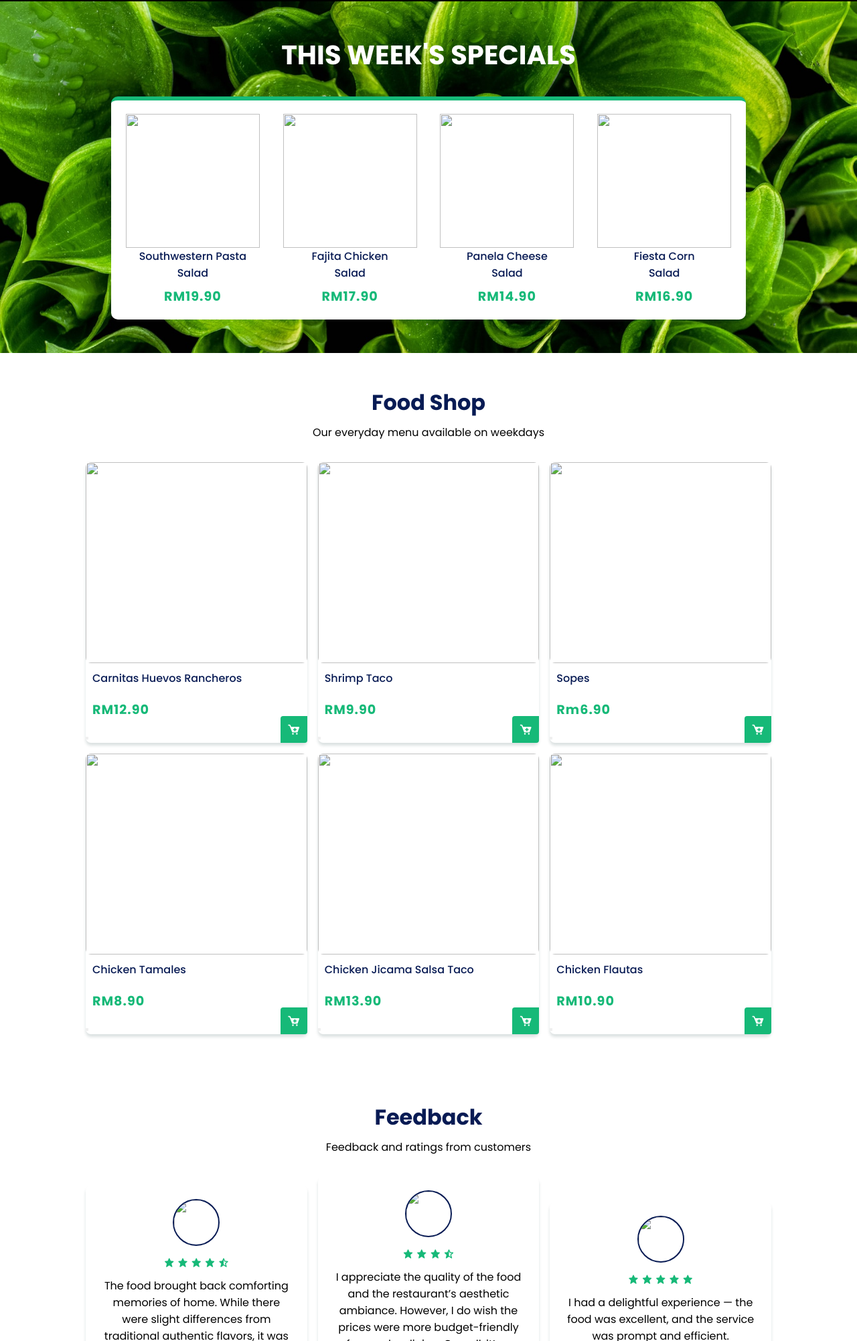
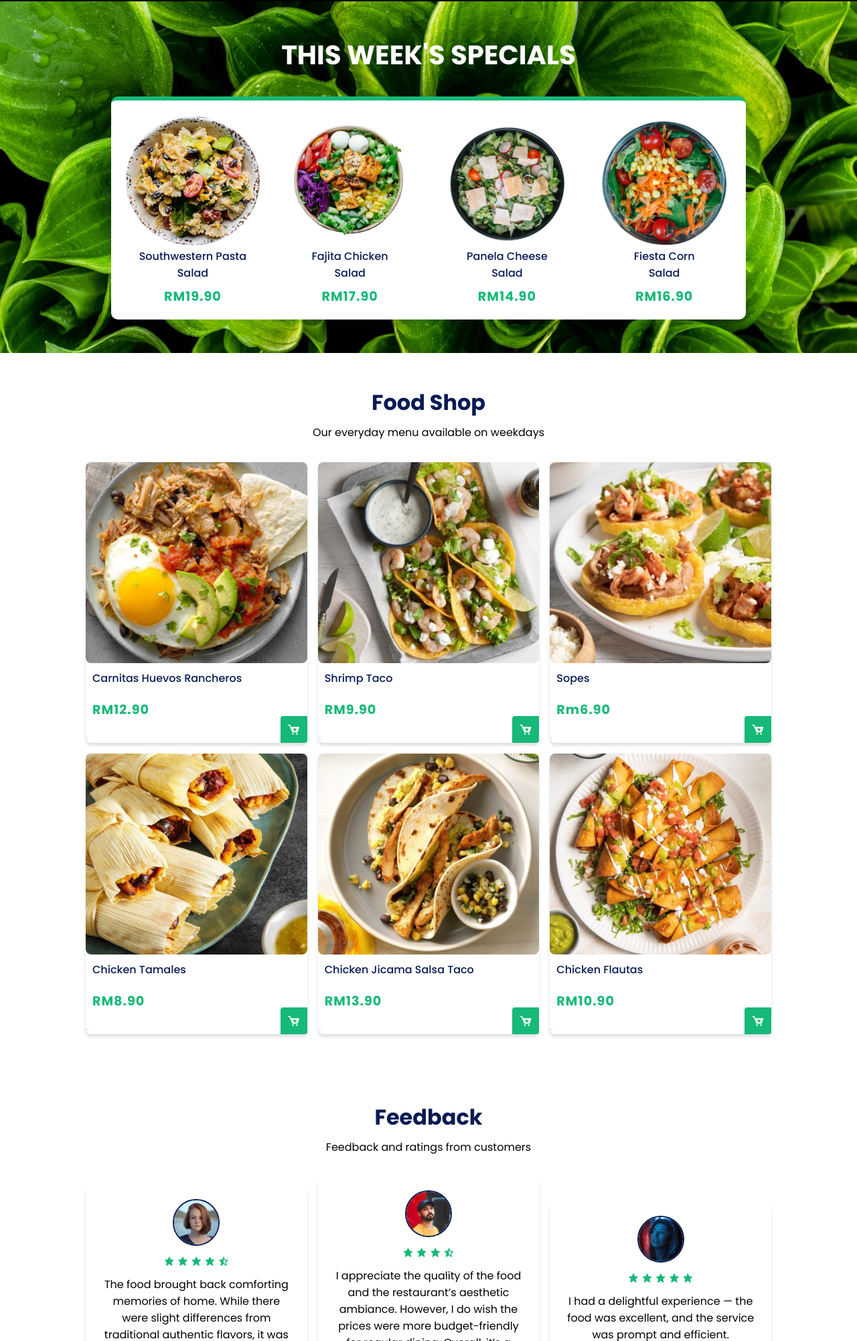
Before and after one commit to armnaazr/Arman-Group-Website, a plain HTML site: page index.html in a window 1280 px wide. Shown: the part 798-2800 px from the top of the page at 67% size. Drawn offline with nearby package versions, Linux system fonts and the light colour scheme; files whose address does not match are found by name.

Commit message:
index.html

```diff
--- a/index.html
+++ b/index.html
@@ -14,7 +14,7 @@
 <body>
 <!--Navbar-->
 <header>
-    <a href="#" class="logo"><img src="img/logo.png" alt="">El Classico</a>
+    <a href="#" class="logo"><img src="logo.png" alt="">El Classico</a>
     <div class="bx bx-menu" id="menu-icon"></div>
 
     <ul class="navbar">
@@ -32,10 +32,10 @@
         <span>Welcome To El Classico</span>
         <h1>Official Website</h1>
         <p>Special Greenery Menu on Weekdays!</p>
-        <a href="img/menu1.jpg" class="btn">Our Menu</a>
+        <a href="menu1.jpg" class="btn">Our Menu</a>
     </div>
     <div class="home-img">
-        <img src="img/salad.png" alt="">
+        <img src="salad.png" alt="">
     </div>
 </section>
 <!--About-->
@@ -46,7 +46,7 @@
         <!--Box 1-->
         <div class="about-box">
             <div class="box-img">
-                <img src="img/about1.png" alt="">
+                <img src="about1.png" alt="">
             </div>
             <h3>Southwestern Pasta Salad</h3>
             <h2>RM19.90</h2>
@@ -54,7 +54,7 @@
         <!--Box 2-->
         <div class="about-box">
             <div class="box-img">
-                <img src="img/about2.png" alt="">
+                <img src="about2.png" alt="">
             </div>
             <h3>Fajita Chicken <br>Salad</h3>
             <h2>RM17.90</h2>
@@ -62,7 +62,7 @@
         <!--Box 3-->
         <div class="about-box">
             <div class="box-img">
-                <img src="img/about3.png" alt="">
+                <img src="about3.png" alt="">
             </div>
             <h3>Panela Cheese <br>Salad</h3>
             <h2>RM14.90</h2>
@@ -70,7 +70,7 @@
         <!--Box 4-->
         <div class="about-box">
             <div class="box-img">
-                <img src="img/about4.png" alt="">
+                <img src="about4.png" alt="">
             </div>
             <h3>Fiesta Corn <br>Salad</h3>
             <h2>RM16.90</h2>
@@ -86,7 +86,7 @@
     <div class="shop-container">
         <div class="shop-box">
             <div class="shop-img">
-                <img src="img/shop1.png" alt="">
+                <img src="shop1.png" alt="">
             </div>
             <h3>Carnitas Huevos Rancheros</h3>
             <h2>RM12.90</h2>
@@ -97,7 +97,7 @@
 
         <div class="shop-box">
             <div class="shop-img">
-                <img src="img/shop2.png" alt="">
+                <img src="shop2.png" alt="">
             </div>
             <h3>Shrimp Taco</h3>
             <h2>RM9.90</h2>
@@ -108,7 +108,7 @@
 
         <div class="shop-box">
             <div class="shop-img">
-                <img src="img/shop3.png" alt="">
+                <img src="shop3.png" alt="">
             </div>
             <h3>Sopes</h3>
             <h2>Rm6.90</h2>
@@ -119,7 +119,7 @@
 
         <div class="shop-box">
             <div class="shop-img">
-                <img src="img/shop4.png" alt="">
+                <img src="shop4.png" alt="">
             </div>
             <h3>Chicken Tamales</h3>
             <h2>RM8.90</h2>
@@ -130,7 +130,7 @@
 
         <div class="shop-box">
             <div class="shop-img">
-                <img src="img/shop5.png" alt="">
+                <img src="shop5.png" alt="">
             </div>
             <h3>Chicken Jicama Salsa Taco</h3>
             <h2>RM13.90</h2>
@@ -141,7 +141,7 @@
 
         <div class="shop-box">
             <div class="shop-img">
-                <img src="img/shop6.png" alt="">
+                <img src="shop6.png" alt="">
             </div>
             <h3>Chicken Flautas</h3>
             <h2>RM10.90</h2>
@@ -158,7 +158,7 @@
     </div>
     <div class="customer-container">
         <div class="box">
-            <img src="img/c1.jpg" alt="">
+            <img src="c1.jpg" alt="">
             <div class="stars">
                 <i class='bx bxs-star' ></i>
                 <i class='bx bxs-star' ></i>
@@ -171,7 +171,7 @@
         </div>
 
         <div class="box">
-            <img src="img/c2.jpg" alt="">
+            <img src="c2.jpg" alt="">
             <div class="stars">
                 <i class='bx bxs-star' ></i>
                 <i class='bx bxs-star' ></i>
@@ -183,7 +183,7 @@
         </div>
 
         <div class="box">
-            <img src="img/c3.jpg" alt="">
+            <img src="c3.jpg" alt="">
             <div class="stars">
                 <i class='bx bxs-star' ></i>
                 <i class='bx bxs-star' ></i>
```
